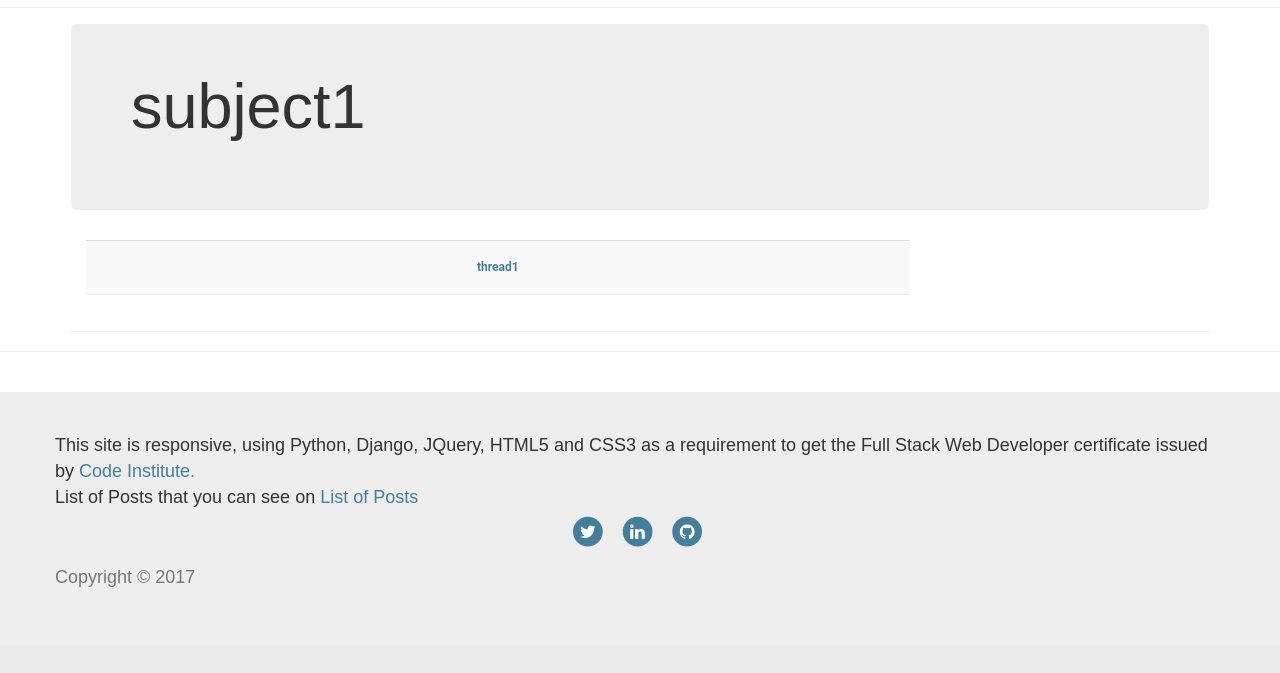
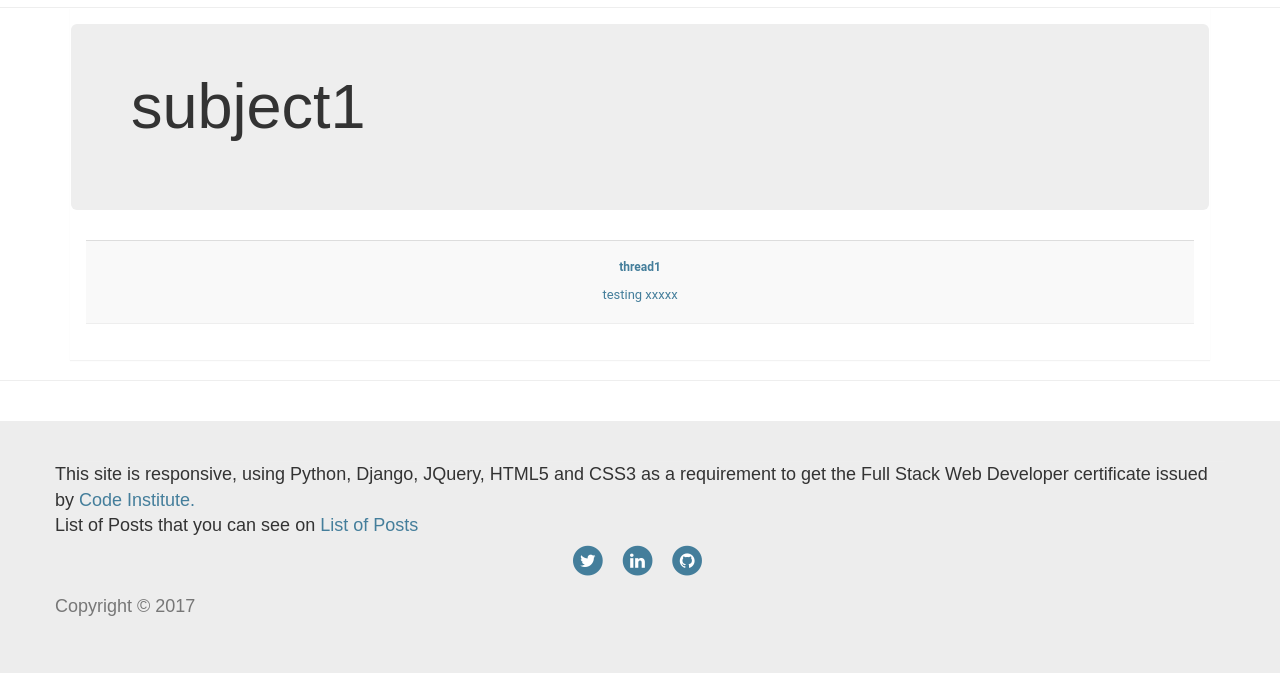
Before and after one commit to Code-Institute-Submissions/Stream3-GIT, a Django app: page /threads/1/ in a window 1280 px wide. Shown: the part 560-1233 px from the top of the page. Before the commit the page ends 1147 px from the top, so only its background shows below. Run offline with Django 3.2, Linux system fonts and the light colour scheme; data comes from the database, SQL or seed files in the repository; parts of the project's set-up code (start-up, migrations or seed data) failed here and were passed over; some libraries are stand-ins or nearby versions.

Commit message:
work it better

```diff
--- a/templates/forum/thread_item.html
+++ b/templates/forum/thread_item.html
@@ -6,6 +6,7 @@
                     <td class="text-center">
                         <a href="{% url 'thread' thread.id %}">
                             <h4>{{ thread.name }}</h4>
+                            <p>testing xxxxx</p>
                         </a>
                     </td>
                 </tr>
--- a/templates/forum/threads.html
+++ b/templates/forum/threads.html
@@ -6,7 +6,7 @@
         <div class="jumbotron">
             <h1>{{ subject.name }}</h1>
         </div>
-        <div class="col-md-9">
+        <div class="col-md-12">
             {% if user.is_authenticated %}
                 <p>
                     <a href="{% url 'new_thread' subject.id %}" class="btn btn-primary">New Thread</a>
```
